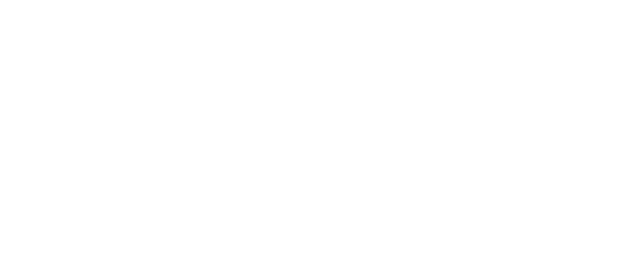
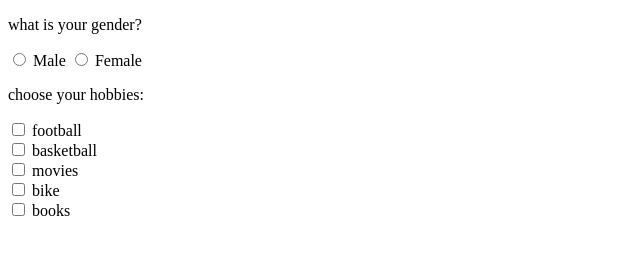
Before and after one commit to athenaa-02/inputs_2, a plain HTML site: page index.html in a window 1280 px wide. Shown: the whole page, without its empty margins (0-640 px from the left). Drawn offline with Linux system fonts and the light colour scheme.

Commit message:
radio and checkbox

```diff
--- a/index.html
+++ b/index.html
@@ -5,5 +5,39 @@
     <meta name="viewport" content="width=device-width, initial-scale=1.0" />
     <title>Document</title>
   </head>
-  <body></body>
+  <body>
+    <form>
+      <p>what is your gender?</p>
+      <input type="radio" id="male" name="gender" />
+      <label for="male">Male</label>
+
+      <input type="radio" id="female" name="gender" />
+      <label for="female">Female</label>
+
+      <div>
+        <p>choose your hobbies:</p>
+
+        <div>
+          <input type="checkbox" id="football" />
+          <label for="football">football</label>
+        </div>
+        <div>
+          <input type="checkbox" id="basketball" />
+          <label for="basketball">basketball</label>
+        </div>
+        <div>
+          <input type="checkbox" id="movies" />
+          <label for="movies">movies</label>
+        </div>
+        <div>
+          <input type="checkbox" id="bike" />
+          <label for="bike">bike</label>
+        </div>
+        <div>
+          <input type="checkbox" id="books" />
+          <label for="books">books</label>
+        </div>
+      </div>
+    </form>
+  </body>
 </html>
```
